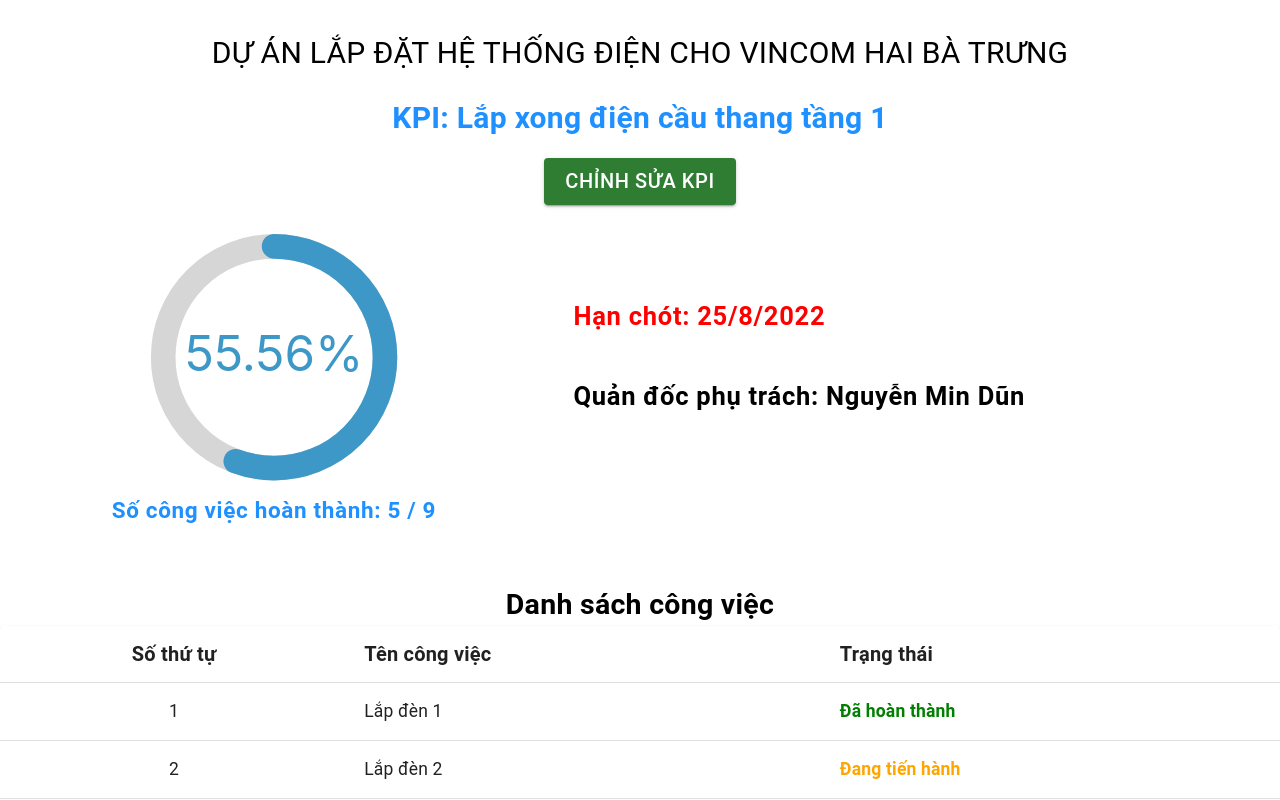
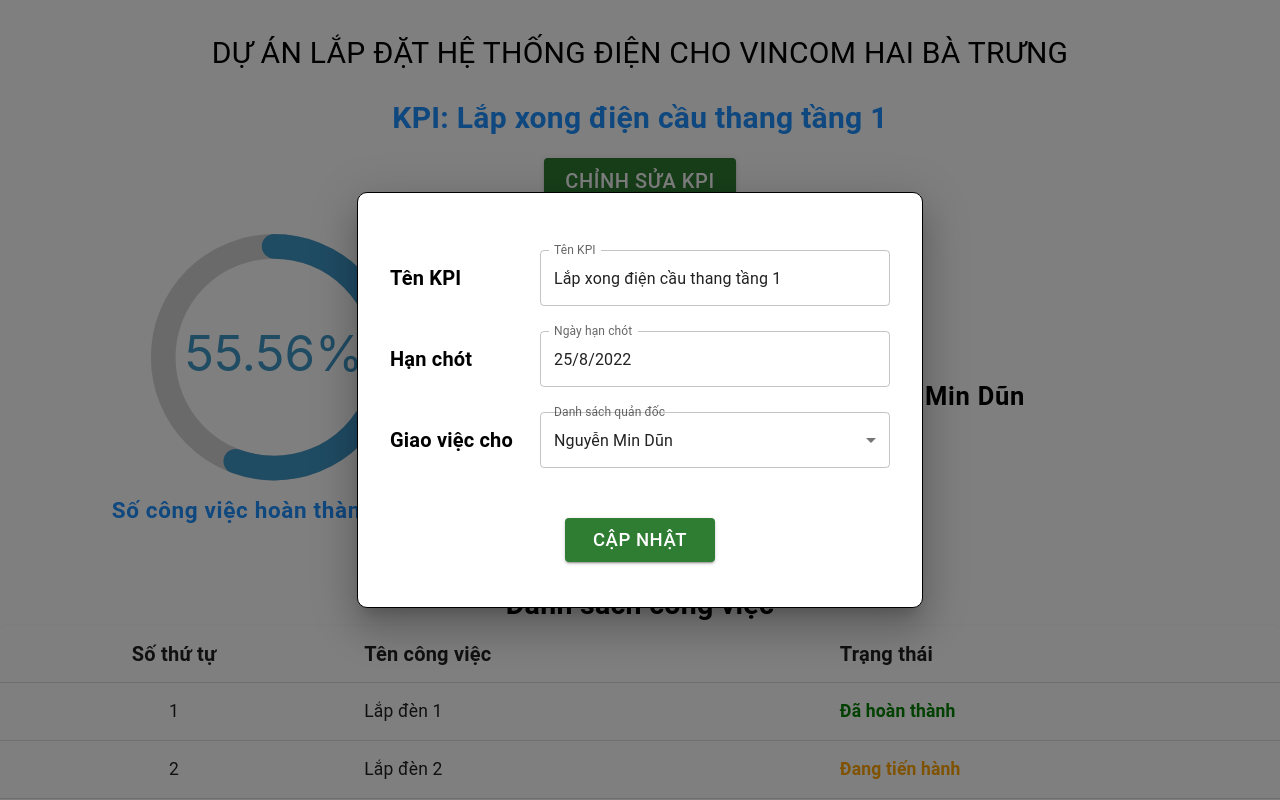
Before and after one commit to dungnguyenBKA/user-interface-hedspi-2022, a React (Create React App) app: page /contractor-KPI/1 in a window 1280 px wide. Both pictures are taken after a click on the button "CHỈNH SỬA KPI". Shown: the top 800 px of the page. Built offline with nearby package versions, Linux system fonts and the light colour scheme.

Commit message:
add Modal to confirm update & delete

```diff
--- a/src/pages/ContractorsKPI/ContractorSingleKPI.js
+++ b/src/pages/ContractorsKPI/ContractorSingleKPI.js
@@ -1,27 +1,77 @@
-import React from 'react';
+import React, { useState } from 'react';
 import { useParams } from 'react-router-dom';
-import { Box, Typography, Button } from "@mui/material";
+import {
+    Box,
+    Typography,
+    Button, Modal,
+    Select, MenuItem,
+    TextField, FormControl,
+    InputLabel
+} from "@mui/material";
+
 import { CircularProgressbar } from "react-circular-progressbar";
 import "react-circular-progressbar/dist/styles.css";
 import { KPIMockData, jobDataRows } from './KPIMockData';
 import JobTable from '../../components/KPITable/JobTable';
 
+
+const style = {
+    display: "flex",
+    flexDirection: "column",
+    alignItems: "center",
+    position: 'absolute',
+    top: '50%',
+    left: '50%',
+    transform: 'translate(-50%, -50%)',
+    width: 500,
+    height: 100,
+    bgcolor: 'background.paper',
+    border: 1,
+    boxShadow: 24,
+    p: 4,
+    borderRadius: "10px",
+};
+
+const styleUpdate = {
+    position: 'absolute',
+    top: '50%',
+    left: '50%',
+    transform: 'translate(-50%, -50%)',
+    width: 500,
+    height: 350,
+    bgcolor: 'background.paper',
+    border: 1,
+    boxShadow: 24,
+    p: 4,
+    borderRadius: "10px",
+};
+
 const ContractorSingleKPI = () => {
 
+    // 1. get object singleKPI to render main screen
     const { id } = useParams(); //must be the same as in route in App.tsx
     const convertedId = parseInt(id);
-    console.log(id === 2);
+    const singleKPI = KPIMockData.filter(element => element.id === convertedId)[0];
 
-    const singleKPI = KPIMockData.filter(element => element.id === convertedId)[0];
-    console.log(singleKPI);
-
+    // 2. calculate percentage
     const precise = (x) => {
         return x.toPrecision(4);
     }
-
     const value = precise(singleKPI.completed / singleKPI.allTask * 100);
 
+    // 3. get job data with id === KPI.id
     const dataRows = jobDataRows.filter(element => element.id === convertedId);
+
+    // 4. deleteOpen
+    const [deleteOpen, setDeleteOpen] = useState(false);
+    const onChangeDeleteOpen = () => setDeleteOpen(!deleteOpen);
+
+    // 5. updateOpen
+    const [updateOpen, setUpdateOpen] = useState(false);
+    const onChangeUpdateOpen = () => setUpdateOpen(!updateOpen);
+
+    // 6. value of calendar
+    const [deadline, setDeadline] = useState(null);
 
     return (
         <Box
@@ -67,6 +117,7 @@
                 <Button
                     variant='contained'
                     color='success'
+                    onClick={onChangeUpdateOpen}
                     sx={{
                         width: '15%',
                         fontSize: "20px"
@@ -186,20 +237,127 @@
 
                 <Button
                     variant="contained"
+                    onClick={onChangeDeleteOpen}
                     color="error"
                     sx={{
                         marginTop: "20px",
                         marginBottom: "20px",
-                        fontSize: "20px"
+                        fontSize: "20px",
+                        width: '10%',
                     }}
                 >
                     Xóa KPI
                 </Button>
             </Box>
 
+            <Modal
+                open={deleteOpen}
+                onClose={onChangeDeleteOpen}
+            >
+                <Box sx={style}>
+                    <Typography
+                        fontWeight="bold"
+                        color="text"
+                        textTransform="none"
+                        fontSize="20px"
+                    >
+                        Bạn có chắc là muốn xóa KPI không ?
+                    </Typography>
 
+                    <Button
+                        variant="contained"
+                        color="error"
+                        sx={{ width: "15%", marginTop: "5%" }}
+                    >
+                        Xóa
+                    </Button>
+                </Box>
+            </Modal>
 
-            {/* <NewKPIForm open={open}/> */}
+            <Modal
+                open={updateOpen}
+                onClose={onChangeUpdateOpen}
+            >
+                <Box sx={styleUpdate}>
+                    <Box
+                        sx={{
+                            display: "flex",
+                            flexDirection: "row",
+                            alignItems: "center",
+                            marginTop: "5%"
+                        }}
+                    >
+                        <Typography sx={{ fontWeight: "bold", flex: 5, fontSize: "20px" }}>Tên KPI</Typography>
+                        <TextField
+                            id="outlined-password-input"
+                            label="Tên KPI"
+                            type="text"
+                            sx={{ width: "70%" }}
+                            defaultValue={singleKPI.name}
+                        />
+                    </Box>
+
+                    <Box
+                        sx={{
+                            display: "flex",
+                            flexDirection: "row",
+                            alignItems: "center",
+                            marginTop: "5%"
+                        }}
+                    >
+                        <Typography sx={{ fontWeight: "bold", flex: 5, fontSize: "20px" }}>Hạn chót</Typography>
+                        <TextField
+                            id="outlined-password-input"
+                            label="Ngày hạn chót"
+                            type="text"
+                            defaultValue={singleKPI.deadline}
+                            // autoComplete="current-password"
+                            sx={{ width: "70%" }}
+                        />
+                    </Box>
+
+                    <Box
+                        sx={{
+                            display: "flex",
+                            flexDirection: "row",
+                            alignItems: "center",
+                            marginTop: "5%"
+                        }}
+                    >
+                        <Typography sx={{ fontWeight: "bold", flex: 5, fontSize: "20px" }}>Giao việc cho </Typography>
+                        <Box sx={{ width: "70%" }}>
+                            <FormControl fullWidth>
+                                <InputLabel id="demo-simple-select-label">Danh sách quản đốc</InputLabel>
+                                <Select
+                                    labelId="demo-simple-select-label"
+                                    id="demo-simple-select"
+                                    defaultValue={singleKPI.manager}
+                                // value={age}
+                                // label="Danh sách quản đốc"
+                                // onChange={handleChange}
+                                >
+                                    <MenuItem value={'Nguyễn Min Dũn'}>Nguyễn Min Dũn</MenuItem>
+                                    <MenuItem value={'Nguyễn Gia Thanh'}>Nguyễn Gia Thanh</MenuItem>
+                                    <MenuItem value={'Nguyễn Viết Huy'}>Nguyễn Viết Huy</MenuItem>
+                                </Select>
+                            </FormControl>
+                        </Box>
+                    </Box>
+                    <Button
+                        variant="contained"
+                        color="success"
+                        sx={{
+                            width: "30%",
+                            marginTop: "10%",
+                            marginLeft: "35%",
+                            fontSize: "18.5px"
+                        }}
+                    >
+                        Cập nhật
+                    </Button>
+                </Box>
+            </Modal>
+
         </Box>
     );
 }
```
